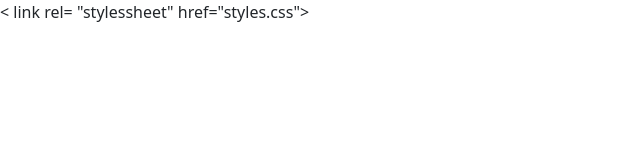
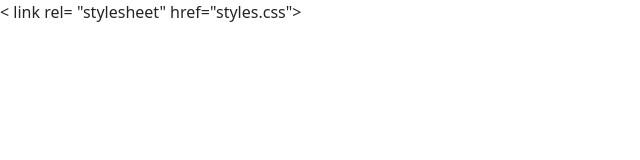
Before and after one commit to Stephanie0621/bootstrapejercicio2024, a plain HTML site: page index.html in a window 1280 px wide. Shown: the full height of the page, 0-640 px from the left. Drawn offline with nearby package versions, Linux system fonts and the light colour scheme.

Commit message:
Update index.html

```diff
--- a/index.html
+++ b/index.html
@@ -2,10 +2,10 @@
 
 <head>
   <link href="https://cdn.jsdelivr.net/npm/bootstrap@5.3.3/dist/css/bootstrap.min.css" rel="stylesheet" integrity="sha384-QWTKZyjpPEjISv5WaRU9OFeRpok6YctnYmDr5pNlyT2bRjXh0JMhjY6hW+ALEwIH" crossorigin="anonymous">
-  < link rel= "stylessheet" href="styles.css">
+  < link rel= "stylesheet" href="styles.css">
   <title>Bootstrap>/title>
 </head>
-</head>
+
 
 <body>
 
```
